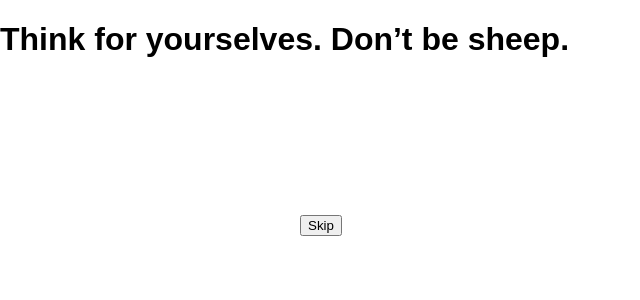
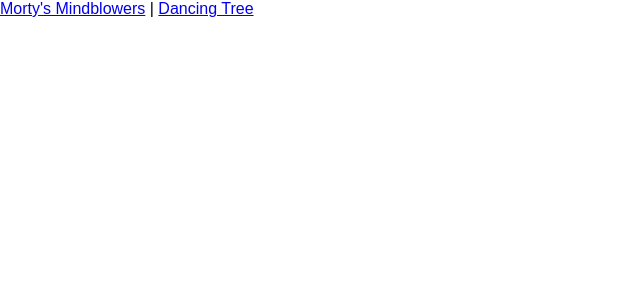
Before and after one commit to Swizec/intro-to-react-workshop-code, a React (Create React App) app: page / in a window 1280 px wide. Shown: the top 300 px of the page, without its empty margins (0-640 px from the left). Built offline with nearby package versions, Linux system fonts and the light colour scheme; no server answers.

Commit message:
Basic routing

```diff
--- a/package.json
+++ b/package.json
@@ -5,7 +5,9 @@
   "dependencies": {
     "d3": "^4.11.0",
     "react": "^16.0.0",
-    "react-dom": "^16.0.0"
+    "react-dom": "^16.0.0",
+    "react-router": "^4.2.0",
+    "react-router-dom": "^4.2.2"
   },
   "devDependencies": {
     "react-scripts": "1.0.14"
--- a/src/App.js
+++ b/src/App.js
@@ -3,16 +3,33 @@ import logo from './logo.svg';
 import owl from './random-image-005.jpg';
 import './App.css';
 
+import { Route } from 'react-router';
+import { BrowserRouter, Link } from 'react-router-dom';
+
 import Header from './Header';
 import DancingTree from './DancingTree';
 import MortysMindblowers from './MortysMindblowers';
 
+const TwoTrees = () => (
+    <div>
+        <DancingTree width={600} height={200} />
+        <DancingTree width={600} height={200} />
+    </div>
+);
+
 class App extends Component {
   render() {
-    return [
-        //<DancingTree width={640} height="480" />
-        <MortysMindblowers />
-    ];
+      return <BrowserRouter>
+    <div>
+        <nav>
+            <Link to="/morty">Morty's Mindblowers</Link>
+            &nbsp;|&nbsp;
+            <Link to="/tree">Dancing Tree</Link>
+        </nav>
+        <Route path="/morty" component={MortysMindblowers} />
+        <Route path="/tree" component={TwoTrees} />
+    </div>
+      </BrowserRouter>
   }
 }
 
```
Also changed, not shown: 1 other file (tests, documents, lock files or other folders).
